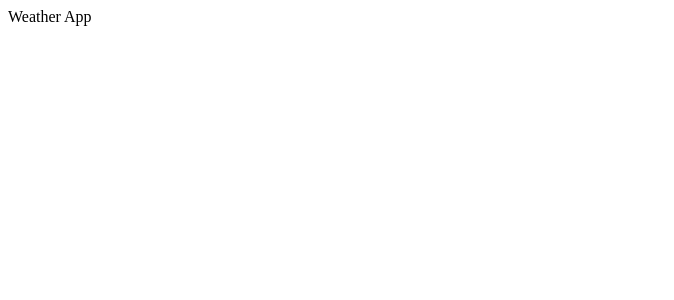
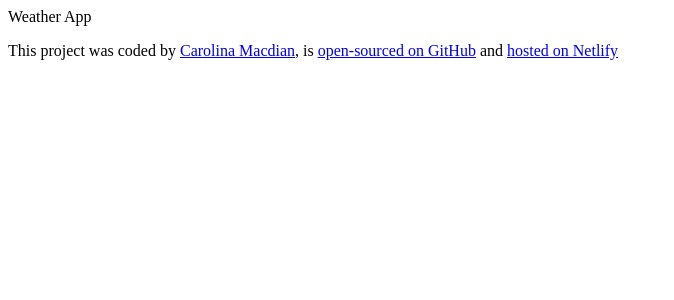
Before and after one commit to CarolinaMacdian/weather-app-react, a React (Create React App) app: page / in a window 1280 px wide. Shown: the top 300 px of the page, without its empty margins (0-674 px from the left). Built offline with nearby package versions, Linux system fonts and the light colour scheme.

Commit message:
Update App.js

```diff
--- a/src/App.js
+++ b/src/App.js
@@ -3,5 +3,37 @@
 import "./App.css";
 
 export default function App() {
-  return <div className='App'>Weather App</div>;
+  return (
+    <div className='App'>
+      Weather App
+      <footer>
+        <p>
+          This project was coded by{" "}
+          <a
+            href='https://linkedin.com/in/carolinamacdian'
+            class='link'
+            target='_blank'
+            rel='noreferrer'>
+            Carolina Macdian
+          </a>
+          , is{" "}
+          <a
+            href='https://github.com/CarolinaMacdian/weather-app-react'
+            class='link'
+            target='_blank'
+            rel='noreferrer'>
+            open-sourced on GitHub
+          </a>{" "}
+          and{" "}
+          <a
+            href='https://taupe-cheesecake-ec5e83.netlify.app/'
+            class='link'
+            target='_blank'
+            rel='noreferrer'>
+            hosted on Netlify
+          </a>
+        </p>
+      </footer>
+    </div>
+  );
 }
```
